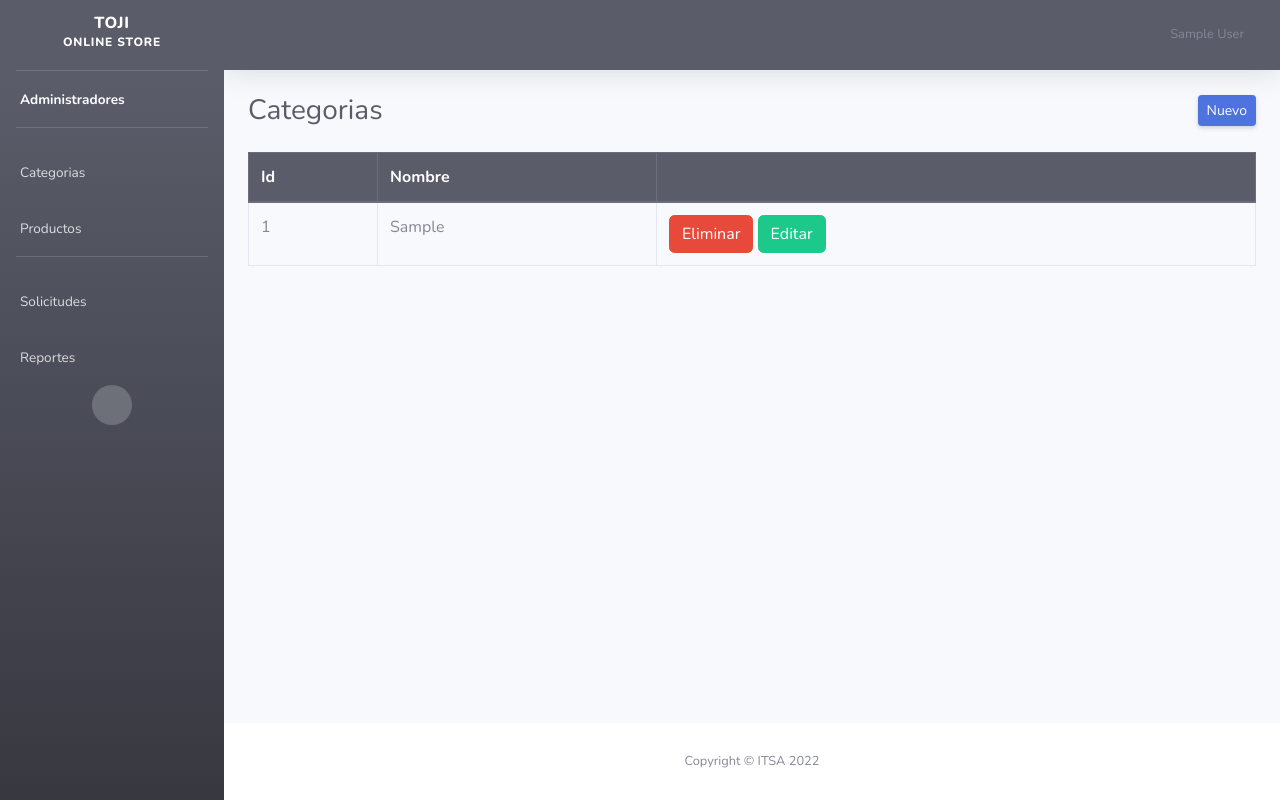
After one commit to Roddriqoxd/tienda-Virtual, a PHP site: page /admin/reportes.php in a window 1280 px wide. The commit adds this page. Run offline with PHP 8.4, Linux system fonts and the light colour scheme; the visitor is signed in with stand-in values (Sample User, id 1); tables that the repository leaves empty or names only in its code hold one stand-in row (values such as "Sample post"); some libraries are stand-ins or nearby versions.

Commit message:
editar cambios

```diff
--- a/admin/includes/header.php
+++ b/admin/includes/header.php
@@ -72,6 +72,12 @@ if (empty($_SESSION['id'])) {
                     <i class="fas fa-user-cog"></i>
                     <span>Solicitudes</span></a>
             </li>
+
+            <li class="nav-item">
+                <a class="nav-link" href="reportes.php">
+                    <i class="fas fa-user-cog"></i>
+                    <span>Reportes</span></a>
+            </li>
             <!-- Sidebar Toggler (Sidebar) -->
             <div class="text-center d-none d-md-inline">
                 <button class="rounded-circle border-0" id="sidebarToggle"></button>
--- /dev/null
+++ b/admin/reportes.php
@@ -0,0 +1,72 @@
+<?php
+require_once "../config/conexion.php";
+if (isset($_POST)) {
+    if (!empty($_POST)) {
+        $nombre = $_POST['nombre'];
+        $query = mysqli_query($conexion, "INSERT INTO categorias(categoria) VALUES ('$nombre')");
+        if ($query) {
+            header('Location: categorias.php');
+        }
+    }
+}
+include("includes/header.php");
+?>
+<div class="d-sm-flex align-items-center justify-content-between mb-4">
+    <h1 class="h3 mb-0 text-gray-800">Categorias</h1>
+    <a href="#" class="d-none d-sm-inline-block btn btn-sm btn-primary shadow-sm" id="abrirCategoria"><i class="fas fa-plus fa-sm text-white-50"></i> Nuevo</a>
+</div>
+<div class="row">
+    <div class="col-md-12">
+        <div class="table-responsive">
+            <table class="table table-hover table-bordered" style="width: 100%;">
+                <thead class="thead-dark">
+                    <tr>
+                        <th>Id</th>
+                        <th>Nombre</th>
+                        <th></th>
+                    </tr>
+                </thead>
+                <tbody>
+                    <?php
+                    $query = mysqli_query($conexion, "SELECT * FROM categorias ORDER BY id DESC");
+                    while ($data = mysqli_fetch_assoc($query)) { ?>
+                        <tr>
+                            <td><?php echo $data['id']; ?></td>
+                            <td><?php echo $data['categoria']; ?></td>
+                            <td>
+                                <form method="post" action="eliminar.php?accion=cli&id=<?php echo $data['id']; ?>" class="d-inline eliminar">
+                                    <button class="btn btn-danger" type="submit">Eliminar</button>
+                                </form>
+                                <form method="Post" action="editarCategoria.php?accion=cli&id=<?php echo $data['id']; ?>" class="d-inline">
+                                    <button class="btn btn-success" type="submit">Editar</button>
+                                </form>
+                            </td>
+                        </tr>
+                    <?php } ?>
+                </tbody>
+            </table>
+        </div>
+    </div>
+</div>
+<div id="categorias" class="modal fade" tabindex="-1" role="dialog" aria-labelledby="my-modal-title" aria-hidden="true">
+    <div class="modal-dialog" role="document">
+        <div class="modal-content">
+            <div class="modal-header bg-gradient-primary text-white">
+                <h5 class="modal-title" id="title">Nueva Categoria</h5>
+                <button class="close" data-dismiss="modal" aria-label="Close">
+                    <span aria-hidden="true">&times;</span>
+                </button>
+            </div>
+            <div class="modal-body">
+                <form action="" method="POST" autocomplete="off">
+                    <div class="form-group">
+                        <label for="nombre">Nombre</label>
+                        <input id="nombre" class="form-control" type="text" name="nombre" placeholder="Categoria" required>
+                    </div>
+                    <button class="btn btn-primary" type="submit">Registrar</button>
+                </form>
+            </div>
+        </div>
+    </div>
+</div>
+<?php include("includes/footer.php"); ?>
--- a/formulario.php
+++ b/formulario.php
@@ -68,7 +68,7 @@ if (isset($_GET)) {
 <div class="row">
     <div class="col 6">
     <label for="basic-url" class="form-label">Cantidad</label>
-<input class="form-control" type="number" id="floatingInputValue" name="<?php echo $num='' ?>" value="" placeholder="1-<?php echo $data['cantidad'] ?>">
+<input class="form-control" type="number" id="floatingInputValue" name="cantidad" value="" placeholder="1-<?php echo $data['cantidad'] ?>">
 </div>
     <div class="col 6">
     <label for="basic-url" class="form-label">Precio</label>
```
Also changed, not shown: admin/EditarProductos.php (added, +107 -0 lines), admin/productos.php (+6 -2 lines), filiberto.html (added, +34 -0 lines).
